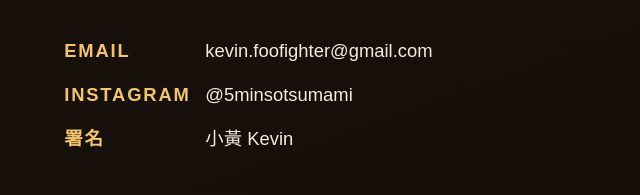
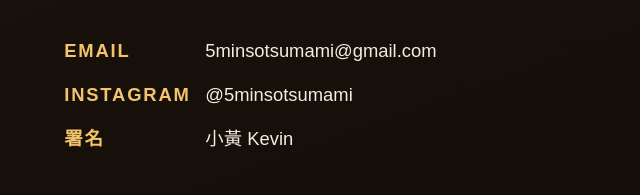
Before and after one commit to kevinhuang-repo/media-kit, a plain HTML site: page index.html in a window 1280 px wide. Shown: the part 6051-6246 px from the top of the page, 51-691 px from the left. Drawn offline with Linux system fonts and the light colour scheme.

Commit message:
Update contact email to 5minsotsumami@gmail.com

```diff
--- a/index.html
+++ b/index.html
@@ -259,7 +259,7 @@
     <h2 style="font-size:clamp(2rem,4.5vw,3.4rem)">想讓台灣人對一個地方<br>產生「下班就想訂機票」的衝動？</h2>
     <p class="slogan" style="margin-top:1.2rem">那是我的專長。</p>
     <div class="lines">
-      <div><b>EMAIL</b> kevin.foofighter@gmail.com</div>
+      <div><b>EMAIL</b> 5minsotsumami@gmail.com</div>
       <div><b>INSTAGRAM</b> @5minsotsumami</div>
       <div><b>署名</b> 小黃 Kevin</div>
     </div>
```
